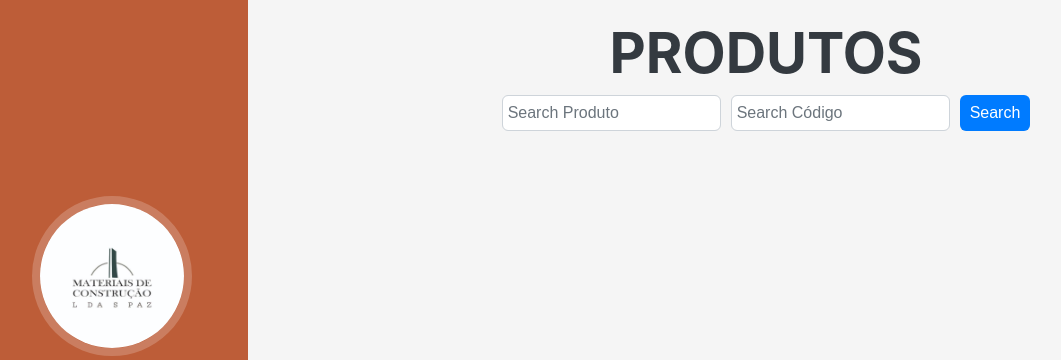
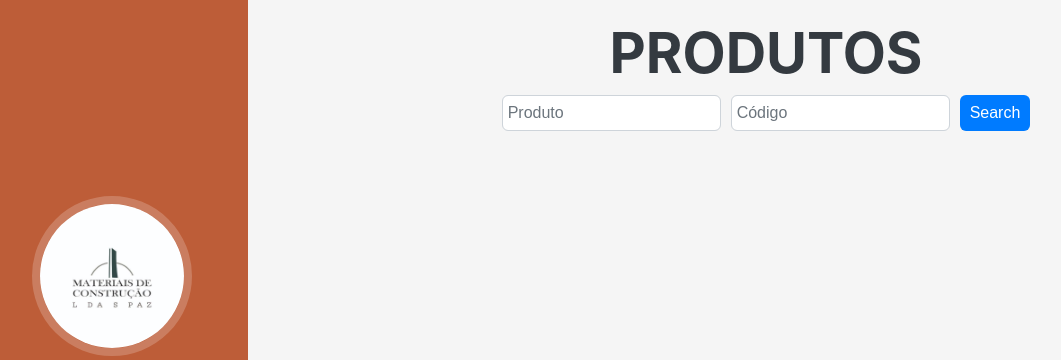
Before and after one commit to Lucaspaz21/lsp, a Flask app: template lsp/templates/produtos.html in a window 1280 px wide. Shown: the top 360 px of the page, without its empty margins (24-1085 px from the left). Run offline with Flask 3, Linux system fonts and the light colour scheme; the template is opened without the code that fills it, so the values that code supplies are empty; some libraries are stand-ins or nearby versions; some web fonts are replaced.

Commit message:
Update produtos.html

```diff
--- a/lsp/templates/produtos.html
+++ b/lsp/templates/produtos.html
@@ -45,6 +45,12 @@
       border-collapse: collapse;
     }
 
+    .custom-table thead {
+      position: sticky;
+      top: 0;
+      background-color: #f2f2f2;
+    }
+
     .custom-th,
     .custom-td {
       padding: 10px;
@@ -60,7 +66,7 @@
       background-color: #f2f2f2;
     }
 
-   /* Estilos para dispositivos móveis */
+    /* Estilos para dispositivos móveis */
     @media (max-width: 768px) {
         .custom-container {
       display: flex;
@@ -69,7 +75,7 @@
       margin-left: 20px
       }
 
-        .custom-search-input {
+     .custom-search-input {
       margin-right: 10px;
       padding: 10px; /* Ajuste o valor do padding para aumentar o tamanho */
       display: flex;
@@ -84,7 +90,6 @@
       cursor: pointer;
       font-size: 16px; /* Ajuste o valor do font-size para aumentar o tamanho */
     }
-
         }
   </style>
 <head>
@@ -96,8 +101,8 @@
       <h1 class="h2">Produtos</h1>
       <div class="d-flex custom-search-form">
         <form class="d-flex" method="get">
-          <input class="form-control custom-search-input" type="search" placeholder="Search Produto" aria-label="Search" name="Produto">
-          <input class="form-control custom-search-input" type="search" placeholder="Search Código" aria-label="Search" name="Código">
+          <input class="form-control custom-search-input" type="search" placeholder="Produto" aria-label="Search" name="Produto">
+          <input class="form-control custom-search-input" type="search" placeholder="Código" aria-label="Search" name="Código">
           <button class="btn custom-search-button" type="submit">Search</button>
         </form>
       </div>
```
